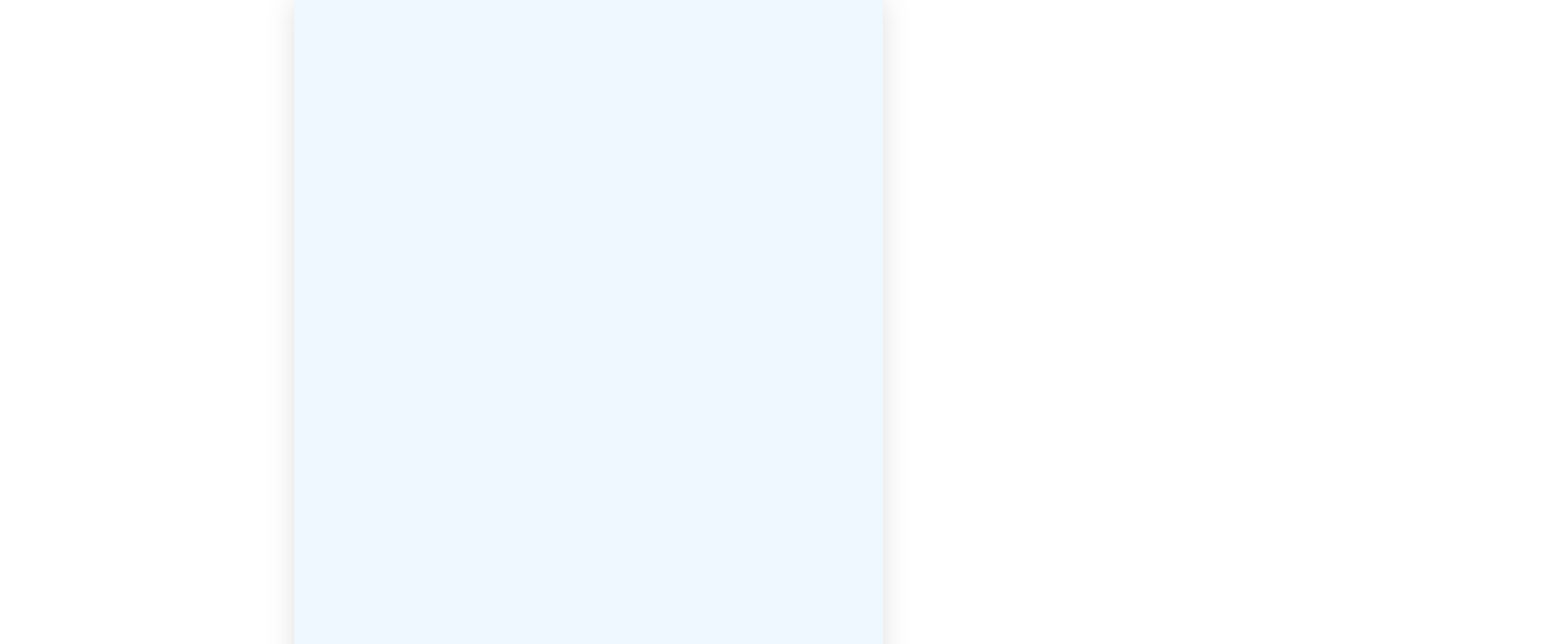
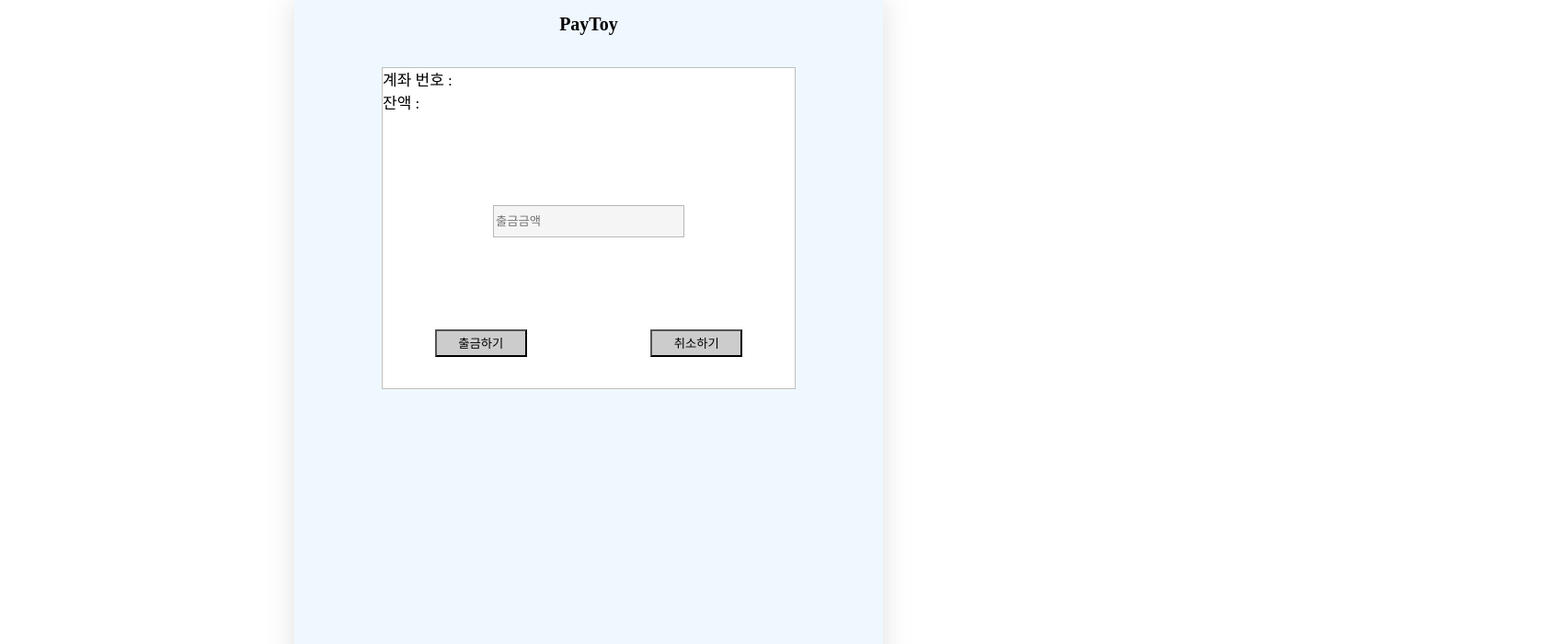
Before and after one commit to PayToy/PayToy-FE, a React (Create React App) app: page /withdrawal/1 in a window 1280 px wide. Before the commit this address had no page. Shown: the top 700 px of the page at 92% size, 1696 px wide, since content can reach past the window. Built offline with nearby package versions, Linux system fonts and the light colour scheme.

Commit message:
feat : 출금 UI 구현

```diff
--- a/src/App.js
+++ b/src/App.js
@@ -19,7 +19,7 @@
           <Route path ='/main' element={<MainPage />} />
           <Route path ='/deposit/:id' element={<DepositPage />} />
           <Route path ='/remittance/:id' element={<RemittancePage />} />
-          <Route path ='/withdrawal' element={<WithdrawalPage />} />
+          <Route path ='/withdrawal/:id' element={<WithdrawalPage />} />
         </Routes>
       </BrowserRouter>
     </>
--- a/src/components/Account/Account.js
+++ b/src/components/Account/Account.js
@@ -18,7 +18,7 @@
   }
 
   const handleWithdrawal = () => {
-    navigate(`/withdrawal`);
+    navigate(`/withdrawal/${account_id}`, {state: {accountNumber, Balance}});
   }
 
   return (
--- a/src/pages/WithdrawalPage/WithdrawalPage.js
+++ b/src/pages/WithdrawalPage/WithdrawalPage.js
@@ -1,6 +1,54 @@
+import { useState } from "react";
+import { AccountBalance, AccountNumber, BoardWrapper, ButtonWrapper, HeaderWrapper, Input, InputWrapper, Title, Wrapper } from "./style.js";
+import { Button } from "../../components/Account/style.js";
+import { useLocation, useNavigate, useParams } from "react-router-dom";
+
 const WithdrawalPage = () => {
+  const params = useParams(); // account_id 추출 시 사용 params.id
+  const navigate = useNavigate();
+  const location = useLocation();
+  const {accountNumber, Balance} = location.state || {};
+  const [balance, setBalance] = useState("");
+
+  const handleData = (e) => {
+    if (e.target.name === "balance") {
+      setBalance(e.target.value);
+    }
+  };
+
+  const onSubmit = () => {
+    // deposit;
+    alert("출금되었습니다.");
+    navigate('/main');
+  }
+
+  const moveToMain = () => {
+    navigate('/main');
+  }
+
   return (
-    <div></div>
+    <Wrapper>
+      <HeaderWrapper>
+        <Title>PayToy</Title>
+      </HeaderWrapper>
+      <BoardWrapper>
+        <AccountNumber>계좌 번호 : {accountNumber}</AccountNumber>
+        <AccountBalance>잔액 : {Balance}</AccountBalance>
+        <InputWrapper>
+          <Input
+            name="balance"
+            placeholder="출금금액"
+            type="text"
+            value={balance}
+            onChange={handleData}
+          />
+        </InputWrapper>
+        <ButtonWrapper>
+          <Button onClick={onSubmit}>출금하기</Button>
+          <Button onClick={moveToMain}>취소하기</Button>
+        </ButtonWrapper>
+      </BoardWrapper>
+    </Wrapper>
   )
 }
 
--- /dev/null
+++ b/src/pages/WithdrawalPage/style.js
@@ -0,0 +1,96 @@
+import styled from "styled-components";
+
+
+export const Wrapper = styled.div`
+  display : flex;
+  flex-direction: column;
+  justify-content: center;
+  align-items: center;
+`;
+
+export const HeaderWrapper = styled.div`
+  display : flex;
+  flex-direction : row;
+  position: relative;
+  justify-content: center;
+`;
+
+export const Title = styled.h1`
+
+font-family: 'Jacques Francois';
+font-style: normal;
+font-weight: 700;
+font-size: 20px;
+line-height: 26px;
+
+color: #000000;
+`;
+
+export const BoardWrapper = styled.div`
+  display: flex;
+  flex-direction: column;
+  box-sizing: border-box;
+  width: 450px;
+  height: 350px;
+  margin: 20px;
+
+  background: #FFFFFF;
+  border: 1px solid rgba(0, 0, 0, 0.25);
+`;
+
+export const AccountNumber = styled.p`
+  position: absolute;
+  width: 100%;
+  height: 18px;
+  margin-top: 5px;
+
+  font-family: 'Jacques Francois';
+  font-style: normal;
+  font-weight: 400;
+  font-size: 17px;
+  line-height: 18px;
+
+  color: #000000;
+`;
+
+export const AccountBalance = styled.p`
+  position: absolute;
+  width: 100%;
+  height: 18px;
+  margin-top: 30px;
+
+  font-family: 'Jacques Francois';
+  font-style: normal;
+  font-weight: 400;
+  font-size: 17px;
+  line-height: 18px;
+
+  color: #000000;
+`;
+
+export const InputWrapper = styled.div`
+  margin-top: 80px;
+  display : flex;
+  flex-direction: column;
+  gap: 20px;
+  align-items: center;
+  width: 100%;
+  height: 50%;
+  justify-content: center;
+`;
+
+export const Input = styled.input`
+  box-sizing: border-box;
+  width: 208px;
+  height: 35px;
+  background: #F5F5F5;
+  border: 1px solid rgba(0, 0, 0, 0.25);
+`;
+
+export const ButtonWrapper = styled.div`
+  margin-top: 30px;
+  display: flex;
+  flex-direction: row;
+  gap : 30%;
+  justify-content: center;
+`;
```
